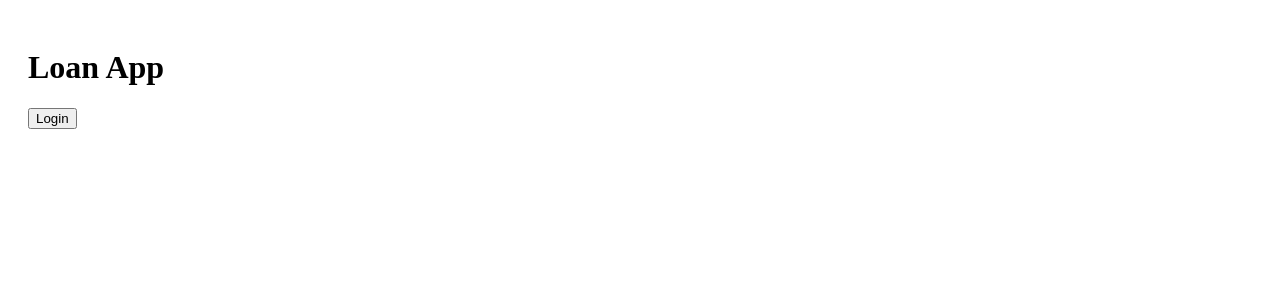
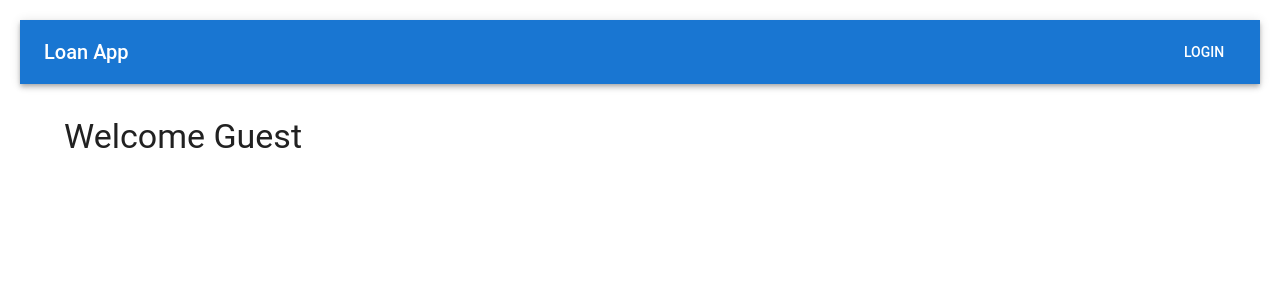
Before and after one commit to nobruin/loan-web-app, a React app: page / in a window 1280 px wide. Shown: the top 300 px of the page. Built offline with nearby package versions, Linux system fonts and the light colour scheme; the HTML template or start-up script is replaced by a standard one.

Commit message:
feat: add linter of project

```diff
--- a/package.json
+++ b/package.json
@@ -22,11 +22,17 @@
     "@eslint/js": "^9.36.0",
     "@types/react": "^19.1.13",
     "@types/react-dom": "^19.1.9",
+    "@typescript-eslint/eslint-plugin": "^8.44.1",
+    "@typescript-eslint/parser": "^8.44.1",
     "@vitejs/plugin-react": "^5.0.3",
     "eslint": "^9.36.0",
+    "eslint-plugin-import": "^2.32.0",
+    "eslint-plugin-jsx-a11y": "^6.10.2",
+    "eslint-plugin-react": "^7.37.5",
     "eslint-plugin-react-hooks": "^5.2.0",
     "eslint-plugin-react-refresh": "^0.4.20",
     "globals": "^16.4.0",
+    "prettier": "^3.6.2",
     "typescript": "~5.8.3",
     "typescript-eslint": "^8.44.0",
     "vite": "^7.1.7"
--- /dev/null
+++ b/src/components/Layout.tsx
@@ -0,0 +1,39 @@
+import {
+  AppBar,
+  Toolbar,
+  Typography,
+  Button,
+  Container,
+} from "@mui/material";
+import { useAuth0 } from "@auth0/auth0-react";
+
+export default function Layout({ children }: { children: React.ReactNode }) {
+  const { isAuthenticated, loginWithRedirect, logout } = useAuth0();
+
+  return (
+    <>
+      <AppBar position="static" color="primary">
+        <Toolbar>
+          <Typography variant="h6" sx={{ flexGrow: 1 }}>
+            Loan App
+          </Typography>
+          {isAuthenticated ? (
+            <Button
+              color="inherit"
+              onClick={() =>
+                logout({ logoutParams: { returnTo: window.location.origin } })
+              }
+            >
+              Logout
+            </Button>
+          ) : (
+            <Button color="inherit" onClick={() => loginWithRedirect()}>
+              Login
+            </Button>
+          )}
+        </Toolbar>
+      </AppBar>
+      <Container sx={{ mt: 4 }}>{children}</Container>
+    </>
+  );
+}
--- a/src/main.tsx
+++ b/src/main.tsx
@@ -7,14 +7,20 @@ import Home from "./pages/Home";
 import auth0Config from "./auth0Config";
 import Register from "./pages/Register";
 import PrivateRoute from "./components/PrivateRoute";
+import { ThemeProvider } from "@mui/material/styles";
+import theme from "./theme";
+import { CssBaseline } from "@mui/material";
 
 ReactDOM.createRoot(document.getElementById("root")!).render(
   <React.StrictMode>
+
     <Auth0Provider
       domain={auth0Config.domain}
       clientId={auth0Config.clientId}
       authorizationParams={auth0Config.authorizationParams}
     >
+      <ThemeProvider theme={theme}>
+        <CssBaseline>
       <BrowserRouter>
         <Routes>
           <Route path="/" element={<App />}>
@@ -27,11 +33,12 @@ ReactDOM.createRoot(document.getElementById("root")!).render(
                 </PrivateRoute>
               }
             />
-
             <Route path="*" element={<Home />} />
           </Route>
         </Routes>
       </BrowserRouter>
+      </CssBaseline>
+      </ThemeProvider>
     </Auth0Provider>
   </React.StrictMode>
 );
--- a/src/pages/Home.tsx
+++ b/src/pages/Home.tsx
@@ -1,24 +1,27 @@
 import { useAuth0 } from "@auth0/auth0-react";
 import { Link } from "react-router-dom";
+import { Button, Typography, Box } from "@mui/material";
+import Layout from "../components/Layout";
 
 export default function Home() {
-  const { loginWithRedirect, logout, isAuthenticated, user } = useAuth0();
+  const { isAuthenticated, user } = useAuth0();
 
   return (
-    <div>
-      <h1>Loan App</h1>
-      {isAuthenticated ? (
-        <>
-          <p>Welcome, {user?.name || "User"}!</p>
-          <button onClick={() => logout({ logoutParams: { returnTo: window.location.origin } })}>
-            Logout
-          </button>
-          <br />
-           <Link to="/register">Register</Link>
-        </>
-      ) : (
-        <button onClick={() => loginWithRedirect()}>Login</button>
+    <Layout>
+      <Typography variant="h4" gutterBottom>
+        Welcome {isAuthenticated ? user?.name || "User" : "Guest"}
+      </Typography>
+
+      {isAuthenticated && (
+        <Box display="flex" flexDirection="column" gap={2} mt={2}>
+          <Button variant="contained" component={Link} to="/loan">
+            Apply for Loan
+          </Button>
+          <Button variant="outlined" component={Link} to="/register">
+            Register
+          </Button>
+        </Box>
       )}
-    </div>
+    </Layout>
   );
 }
--- a/src/pages/Register.tsx
+++ b/src/pages/Register.tsx
@@ -1,5 +1,6 @@
 import { useState } from "react";
-import { Container, Typography, TextField, Button, Box } from "@mui/material";
+import { Typography, TextField, Button, Box } from "@mui/material";
+import Layout from "../components/Layout";
 
 export default function Register() {
   const [form, setForm] = useState({
@@ -15,53 +16,35 @@ export default function Register() {
   };
 
   const handleSubmit = () => {
-    // mockando a resposta por enquanto
     console.log("Dados enviados:", form);
     alert("Cadastro realizado com sucesso (mock)!");
   };
 
   return (
-    <Container maxWidth="sm">
+    <Layout>
       <Typography variant="h4" gutterBottom>
         Cadastro
       </Typography>
+
       <Box display="flex" flexDirection="column" gap={2}>
-        <TextField
-          label="Nome Completo"
-          name="fullName"
-          value={form.fullName}
-          onChange={handleChange}
-        />
-        <TextField
-          label="CPF"
-          name="cpf"
-          value={form.cpf}
-          onChange={handleChange}
-        />
+        <TextField label="Nome Completo" name="fullName" value={form.fullName} onChange={handleChange} />
+        <TextField label="CPF" name="cpf" value={form.cpf} onChange={handleChange} />
         <TextField
           label="Data de Nascimento"
           type="date"
-          InputLabelProps={{ shrink: true }}
+           slotProps={{
+            inputLabel: { shrink: true }
+        }}
           name="birthDate"
           value={form.birthDate}
           onChange={handleChange}
         />
-        <TextField
-          label="Endereço"
-          name="address"
-          value={form.address}
-          onChange={handleChange}
-        />
-        <TextField
-          label="Conta Bancária"
-          name="bankAccount"
-          value={form.bankAccount}
-          onChange={handleChange}
-        />
+        <TextField label="Endereço" name="address" value={form.address} onChange={handleChange} />
+        <TextField label="Conta Bancária" name="bankAccount" value={form.bankAccount} onChange={handleChange} />
         <Button variant="contained" onClick={handleSubmit}>
           Cadastrar
         </Button>
       </Box>
-    </Container>
+    </Layout>
   );
 }
--- a/src/theme.tsx
+++ b/src/theme.tsx
@@ -3,11 +3,14 @@ import { createTheme } from "@mui/material/styles";
 const theme = createTheme({
   palette: {
     primary: {
-      main: "#1976d2",
+      main: "#1976d2", // azul padrão
     },
     secondary: {
-      main: "#9c27b0",
+      main: "#9c27b0", // roxo
     },
+  },
+  typography: {
+    fontFamily: "Roboto, Arial, sans-serif",
   },
 });
 
```
Also changed, not shown: src/pages/Loan.tsx (added, +15 -0 lines), .eslintrc.cjs (added), 1 other file (tests, documents, lock files or other folders).
